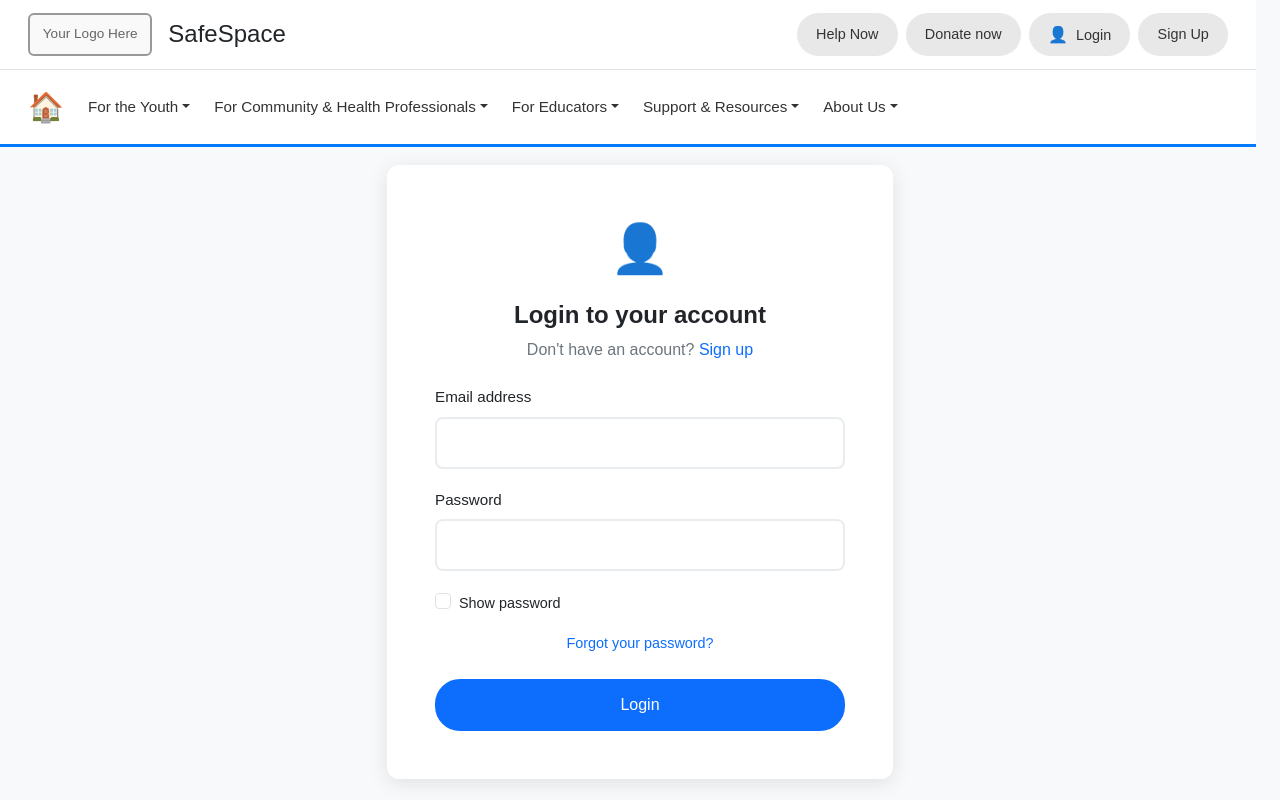
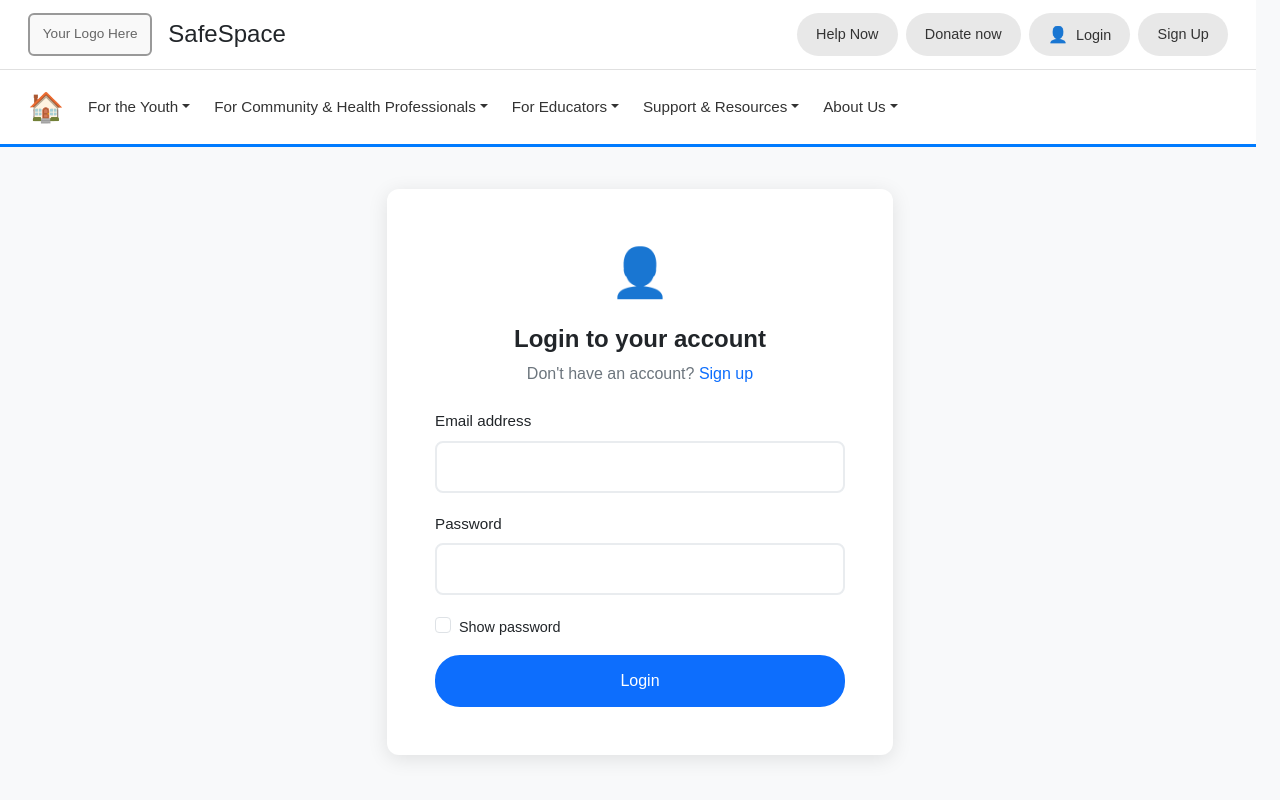
Before and after one commit to MonashJeremia/SafeSpace, a Vue app: page /login in a window 1280 px wide. Built offline with nearby package versions, Linux system fonts and the light colour scheme.

Commit message:
feat: Remove unused functions and improve input sanitization in security utilities

```diff
--- a/src/App.vue
+++ b/src/App.vue
@@ -1,11 +1,5 @@
-<script setup>
-// Router handles all navigation now
-</script>
-
 <template>
   <div id="app" class="w-100">
     <router-view />
   </div>
 </template>
-
-<style scoped></style>
--- a/src/utils/security.js
+++ b/src/utils/security.js
@@ -13,7 +13,7 @@ export function escapeHtml(text) {
 }
 
 // Remove dangerous content from user input
-export function sanitizeInput(input) {
+export function sanitizeInput(input, maxLength = 1000) {
   if (!input) return ''
 
   let clean = String(input)
@@ -24,8 +24,8 @@ export function sanitizeInput(input) {
   clean = clean.trim()
 
   // Prevent abuse with length limit
-  if (clean.length > 1000) {
-    clean = clean.substring(0, 1000)
+  if (clean.length > maxLength) {
+    clean = clean.substring(0, maxLength)
   }
 
   return clean
--- a/src/views/LoginView.vue
+++ b/src/views/LoginView.vue
@@ -57,10 +57,6 @@
                       v-model="showPassword"
                     >
                     <label for="showPassword" class="form-check-label">Show password</label>
-                  </div>
-
-                  <div class="text-center mb-4">
-                    <a href="#" @click.prevent="handleForgotPassword" class="forgot-link">Forgot your password?</a>
                   </div>
 
                   <div class="d-grid">
@@ -143,18 +139,13 @@ export default {
       }
     }
 
-    const handleForgotPassword = () => {
-      // Empty function for now
-    }
-
     return {
       email,
       password,
       showPassword,
       loginError,
       successMessage,
-      handleLogin,
-      handleForgotPassword
+      handleLogin
     }
   }
 }
@@ -266,18 +257,6 @@ export default {
   cursor: pointer;
 }
 
-.forgot-link {
-  color: #0d6efd;
-  text-decoration: none;
-  font-size: 0.9rem;
-  font-weight: 500;
-}
-
-.forgot-link:hover {
-  color: #0b5ed7;
-  text-decoration: underline;
-}
-
 .login-btn {
   background-color: #0d6efd;
   border: 2px solid #0d6efd;
```
Also changed, not shown: src/components/MainHeader.vue (+0 -8 lines).
